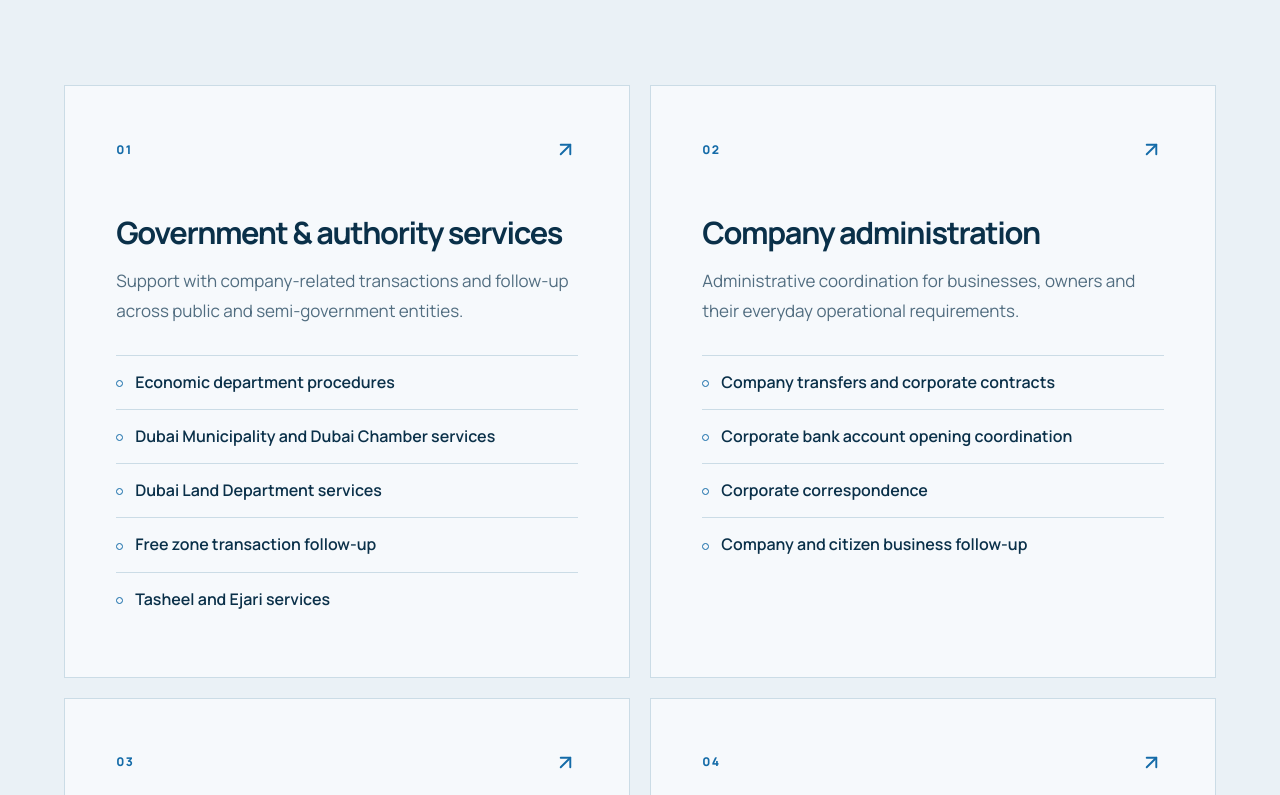
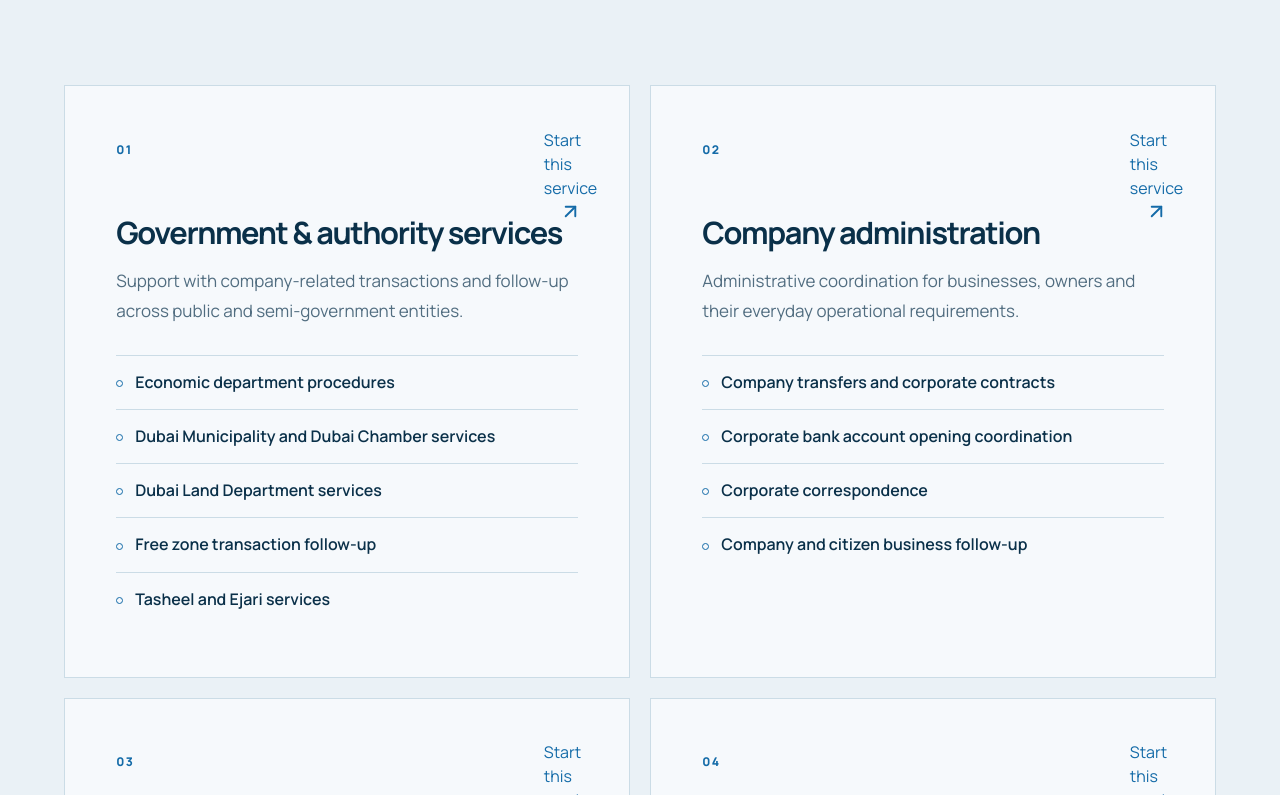
Before and after one commit to Bashar-alJabi/inbs-website, a Next.js app: page /en/services/businessmen-services in a window 1280 px wide. Shown: the part 1845-2640 px from the top of the page. Built offline with nearby package versions, Linux system fonts and the light colour scheme; no server answers.

Commit message:
style(businessmen): label service card contact actions

```diff
--- a/src/components/service-detail/businessmen-offerings.tsx
+++ b/src/components/service-detail/businessmen-offerings.tsx
@@ -23,6 +23,7 @@ export function BusinessmenOfferings({ locale }: { locale: Locale }) {
               <div className="inbs-detail-offering-heading">
                 <span className="inbs-detail-offering-index" aria-hidden="true">{area.number}</span>
                 <Link className="inbs-detail-offering-action" href={routes.page(locale, 'contact')} aria-label={`${t.closingPrimary} — ${area.title}`}>
+                  <span>{t.closingPrimary}</span>
                   <ArrowUpRight size={23} aria-hidden="true"/>
                 </Link>
               </div>
```
